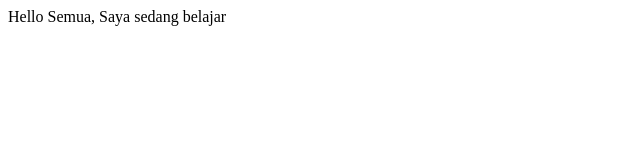
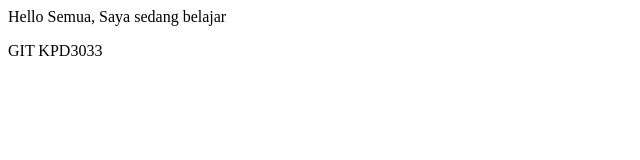
Before and after one commit to afqaymn/project01-html, a plain HTML site: page index.html in a window 1280 px wide. Shown: the whole page, without its empty margins (0-640 px from the left). Drawn offline with Linux system fonts and the light colour scheme.

Commit message:
versi ketiga

```diff
--- a/index.html
+++ b/index.html
@@ -4,5 +4,6 @@
     </head>
     <body>
         <p>Hello Semua, Saya sedang belajar</p>
+        <p>GIT KPD3033</p>
     </body>
 </html>
```
